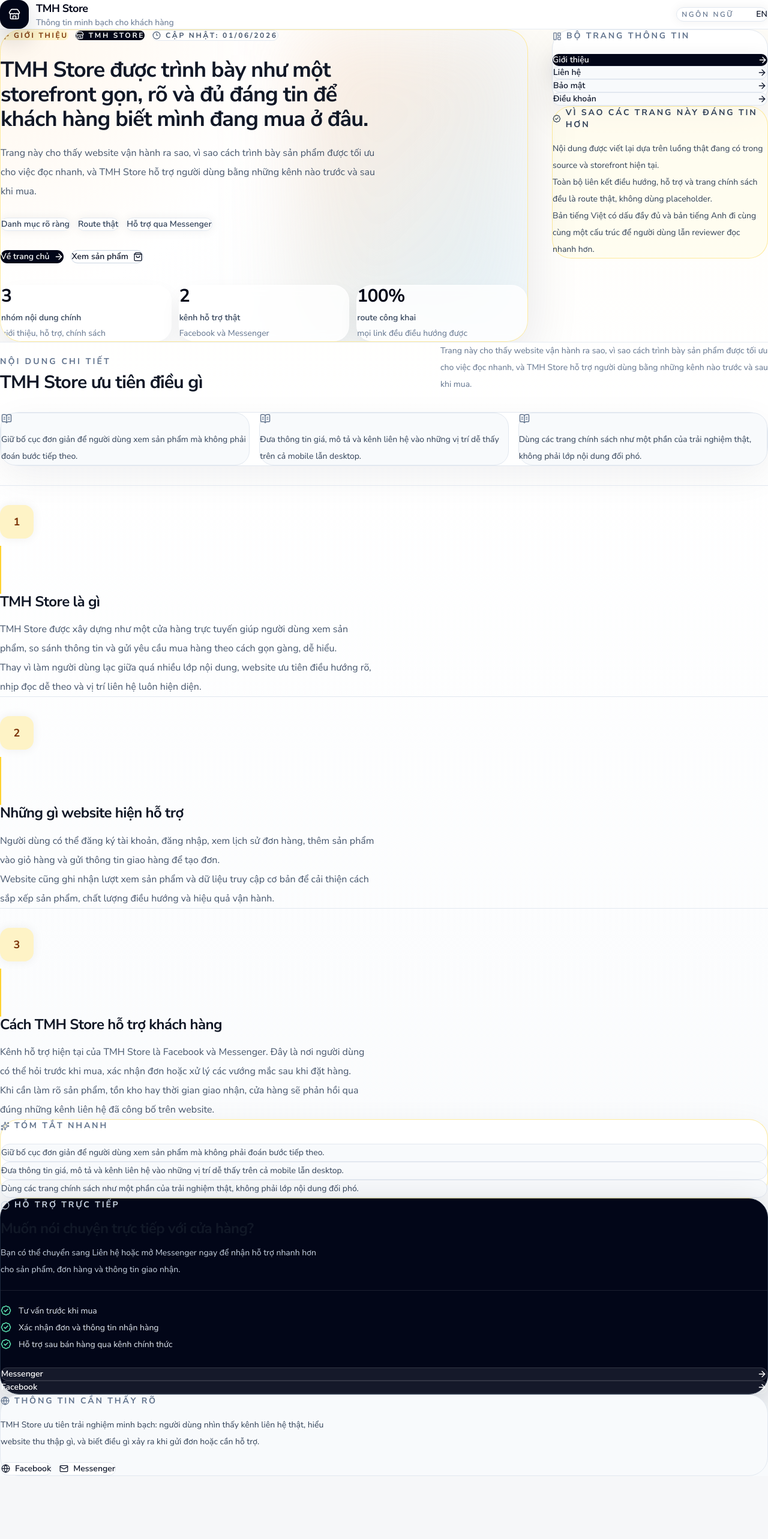
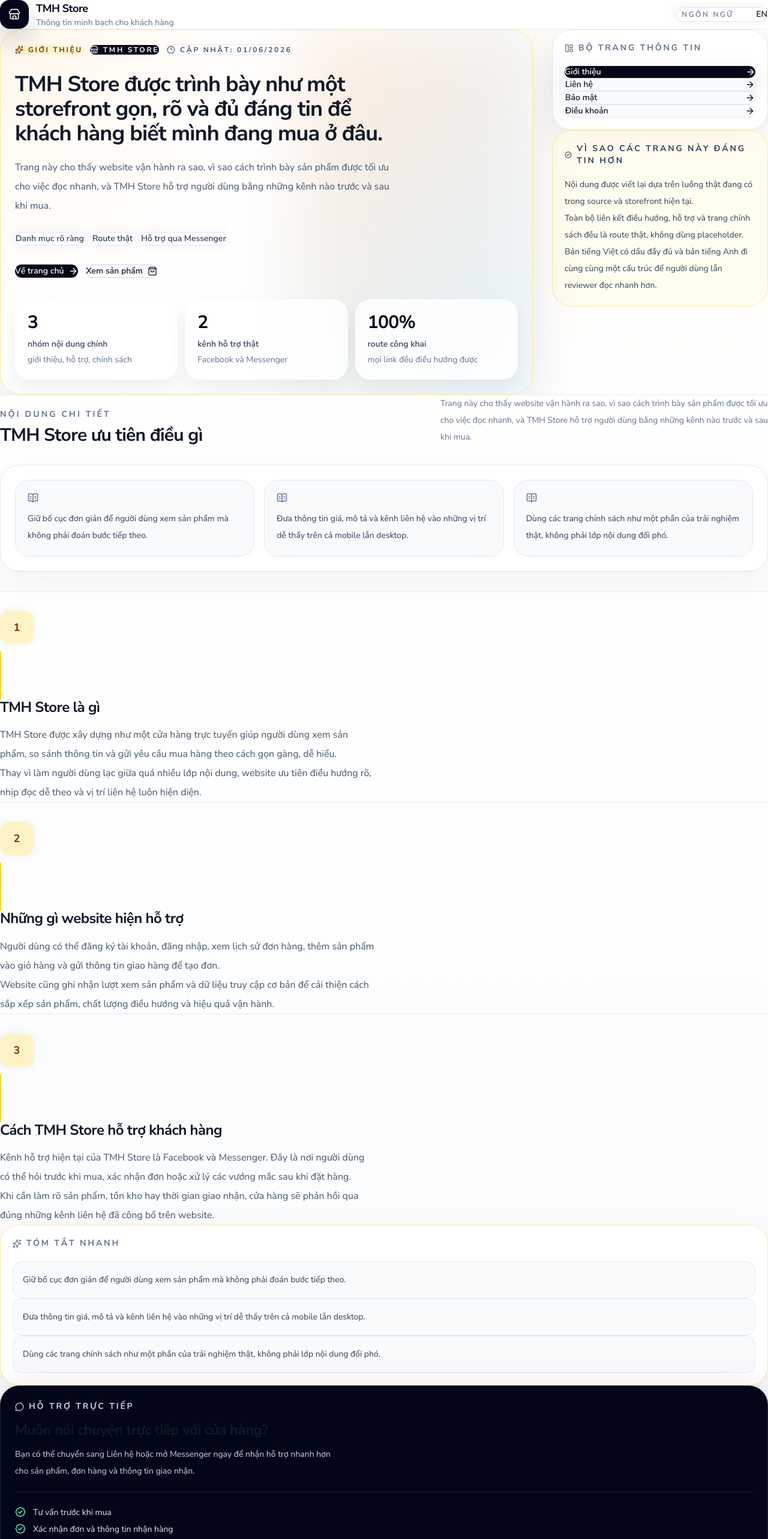
Before and after one commit to MinhHien39/Store, a Next.js app in the folder frontend/: page /about in a window 1280 px wide. Shown: the top 2566 px of the page at 60% size. Before the commit the page ends 2461 px from the top, so only its background shows below. Built offline with nearby package versions, Linux system fonts and the light colour scheme; no server answers.

Commit message:
Refine policy page spacing

```diff
--- a/frontend/src/app/_components/PolicyExperience.tsx
+++ b/frontend/src/app/_components/PolicyExperience.tsx
@@ -727,10 +727,15 @@ export default function PolicyExperience({ page }: { page: PolicyPageKey }) {
     [localeCopy.nav, page]
   );
 
+  const shellX = "px-5 sm:px-6 lg:px-10";
+  const shellY = "py-10 sm:py-12 lg:py-14";
+  const cardPadding = "p-6 sm:p-7 lg:p-8";
+  const compactCardPadding = "p-5 sm:p-6";
+
   return (
     <main className="min-h-screen bg-[linear-gradient(180deg,#fffdf8_0%,#ffffff_28%,#f8fafc_100%)] text-slate-900">
       <div className="sticky top-0 z-20 border-b border-slate-200/80 bg-white/88 backdrop-blur">
-        <div className="mx-auto flex max-w-7xl flex-wrap items-center justify-between gap-4 px-6 py-4 md:px-10">
+        <div className={`mx-auto flex max-w-7xl flex-wrap items-center justify-between gap-4 ${shellX} py-4`}>
           <div className="flex items-center gap-3">
             <Link
               href={SITE_PATHS.home}
@@ -777,8 +782,8 @@ export default function PolicyExperience({ page }: { page: PolicyPageKey }) {
       </div>
 
       <section className="overflow-hidden border-b border-slate-200/80">
-        <div className="mx-auto grid max-w-7xl gap-10 px-6 py-10 md:px-10 md:py-14 lg:grid-cols-[minmax(0,1.25fr)_360px]">
-          <div className={`relative overflow-hidden rounded-[36px] border ${theme.heroBorder} ${theme.heroSurface} px-6 py-8 shadow-[0_28px_90px_rgba(15,23,42,0.10)] md:px-8 md:py-10`}>
+        <div className={`mx-auto grid max-w-7xl gap-8 lg:gap-10 ${shellX} ${shellY} lg:grid-cols-[minmax(0,1.25fr)_360px]`}>
+          <div className={`relative overflow-hidden rounded-[36px] border ${theme.heroBorder} ${theme.heroSurface} ${cardPadding} shadow-[0_28px_90px_rgba(15,23,42,0.10)]`}>
             <div className={`pointer-events-none absolute inset-y-0 right-0 w-[44%] blur-3xl ${theme.heroAccent}`} />
 
             <div className="relative">
@@ -840,7 +845,7 @@ export default function PolicyExperience({ page }: { page: PolicyPageKey }) {
                 {pageCopy.stats.map((stat) => (
                   <div
                     key={`${stat.value}-${stat.label}`}
-                    className={`rounded-[26px] border border-white/70 ${theme.statSurface} px-4 py-4 shadow-[0_16px_34px_rgba(15,23,42,0.06)] backdrop-blur`}
+                    className={`rounded-[26px] border border-white/70 ${theme.statSurface} p-5 shadow-[0_16px_34px_rgba(15,23,42,0.06)] backdrop-blur`}
                   >
                     <p className="text-3xl font-black tracking-tight text-slate-950">
                       {stat.value}
@@ -858,7 +863,7 @@ export default function PolicyExperience({ page }: { page: PolicyPageKey }) {
           </div>
 
           <div className="space-y-5">
-            <div className="rounded-[32px] border border-slate-200 bg-white px-6 py-6 shadow-[0_20px_60px_rgba(15,23,42,0.08)]">
+            <div className={`rounded-[32px] border border-slate-200 bg-white ${compactCardPadding} shadow-[0_20px_60px_rgba(15,23,42,0.08)]`}>
               <div className="flex items-center gap-2 text-sm font-black uppercase tracking-[0.2em] text-slate-500">
                 <LayoutPanelLeft size={15} />
                 {localeCopy.navLabel}
@@ -881,7 +886,7 @@ export default function PolicyExperience({ page }: { page: PolicyPageKey }) {
               </nav>
             </div>
 
-            <div className={`rounded-[32px] border ${theme.summaryBorder} ${theme.summarySurface} px-6 py-6`}>
+            <div className={`rounded-[32px] border ${theme.summaryBorder} ${theme.summarySurface} ${compactCardPadding}`}>
               <div className="flex items-center gap-2 text-sm font-black uppercase tracking-[0.2em] text-slate-700">
                 <BadgeCheck size={15} />
                 {localeCopy.quickFactsTitle}
@@ -896,9 +901,9 @@ export default function PolicyExperience({ page }: { page: PolicyPageKey }) {
         </div>
       </section>
 
-      <section className="mx-auto grid max-w-7xl gap-10 px-6 py-12 md:px-10 md:py-16 lg:grid-cols-[minmax(0,1fr)_320px]">
+      <section className={`mx-auto grid max-w-7xl gap-8 lg:gap-10 ${shellX} py-10 sm:py-12 lg:grid-cols-[minmax(0,1fr)_320px] lg:py-16`}>
         <div>
-          <div className="mb-8 flex flex-wrap items-end justify-between gap-4">
+          <div className="mb-8 flex flex-wrap items-end justify-between gap-5">
             <div>
               <p className="text-sm font-black uppercase tracking-[0.22em] text-slate-500">
                 {localeCopy.sectionLabel}
@@ -912,12 +917,12 @@ export default function PolicyExperience({ page }: { page: PolicyPageKey }) {
             </p>
           </div>
 
-          <div className="rounded-[32px] border border-slate-200 bg-white px-6 py-6 shadow-[0_18px_60px_rgba(15,23,42,0.06)] md:px-8">
+          <div className={`rounded-[32px] border border-slate-200 bg-white ${cardPadding} shadow-[0_18px_60px_rgba(15,23,42,0.06)]`}>
             <div className="grid gap-4 md:grid-cols-3">
               {pageCopy.summaryPoints.map((point) => (
                 <div
                   key={point}
-                  className="rounded-[24px] border border-slate-200 bg-slate-50 px-4 py-4"
+                  className="rounded-[24px] border border-slate-200 bg-slate-50 p-5"
                 >
                   <BookOpenText size={18} className="text-slate-500" />
                   <p className="mt-3 text-sm leading-7 text-slate-700">{point}</p>
@@ -930,7 +935,7 @@ export default function PolicyExperience({ page }: { page: PolicyPageKey }) {
             {pageCopy.sections.map((section, index) => (
               <article
                 key={section.title}
-                className="grid gap-5 border-t border-slate-200 pt-8 md:grid-cols-[88px_minmax(0,1fr)]"
+                className="grid gap-5 border-t border-slate-200 pt-8 sm:pt-9 md:grid-cols-[88px_minmax(0,1fr)]"
               >
                 <div className="flex items-start gap-3 md:block">
                   <div
@@ -957,7 +962,7 @@ export default function PolicyExperience({ page }: { page: PolicyPageKey }) {
         </div>
 
         <aside className="space-y-5 lg:sticky lg:top-28 lg:self-start">
-          <div className={`rounded-[32px] border ${theme.summaryBorder} bg-white px-6 py-6 shadow-[0_18px_60px_rgba(15,23,42,0.07)]`}>
+          <div className={`rounded-[32px] border ${theme.summaryBorder} bg-white ${compactCardPadding} shadow-[0_18px_60px_rgba(15,23,42,0.07)]`}>
             <div className="flex items-center gap-2 text-sm font-black uppercase tracking-[0.2em] text-slate-500">
               <Sparkles size={15} />
               {localeCopy.summaryLabel}
@@ -966,7 +971,7 @@ export default function PolicyExperience({ page }: { page: PolicyPageKey }) {
               {pageCopy.summaryPoints.map((point) => (
                 <div
                   key={point}
-                  className="rounded-2xl border border-slate-200 bg-slate-50 px-4 py-4 text-sm leading-7 text-slate-700"
+                  className="rounded-2xl border border-slate-200 bg-slate-50 p-4 text-sm leading-7 text-slate-700"
                 >
                   {point}
                 </div>
@@ -974,7 +979,7 @@ export default function PolicyExperience({ page }: { page: PolicyPageKey }) {
             </div>
           </div>
 
-          <div className={`rounded-[32px] border ${theme.supportBorder} ${theme.supportSurface} px-6 py-6 text-white shadow-[0_24px_70px_rgba(15,23,42,0.22)]`}>
+          <div className={`rounded-[32px] border ${theme.supportBorder} ${theme.supportSurface} ${cardPadding} text-white shadow-[0_24px_70px_rgba(15,23,42,0.22)]`}>
             <div className="flex items-center gap-2 text-sm font-black uppercase tracking-[0.2em] text-slate-300">
               <MessageCircle size={15} />
               {localeCopy.supportEyebrow}
@@ -1011,7 +1016,7 @@ export default function PolicyExperience({ page }: { page: PolicyPageKey }) {
             </div>
           </div>
 
-          <div className="rounded-[32px] border border-slate-200 bg-slate-50 px-6 py-6">
+          <div className={`rounded-[32px] border border-slate-200 bg-slate-50 ${compactCardPadding}`}>
             <div className="flex items-center gap-2 text-sm font-black uppercase tracking-[0.2em] text-slate-500">
               <Globe size={15} />
               {localeCopy.footerNoteTitle}
```
